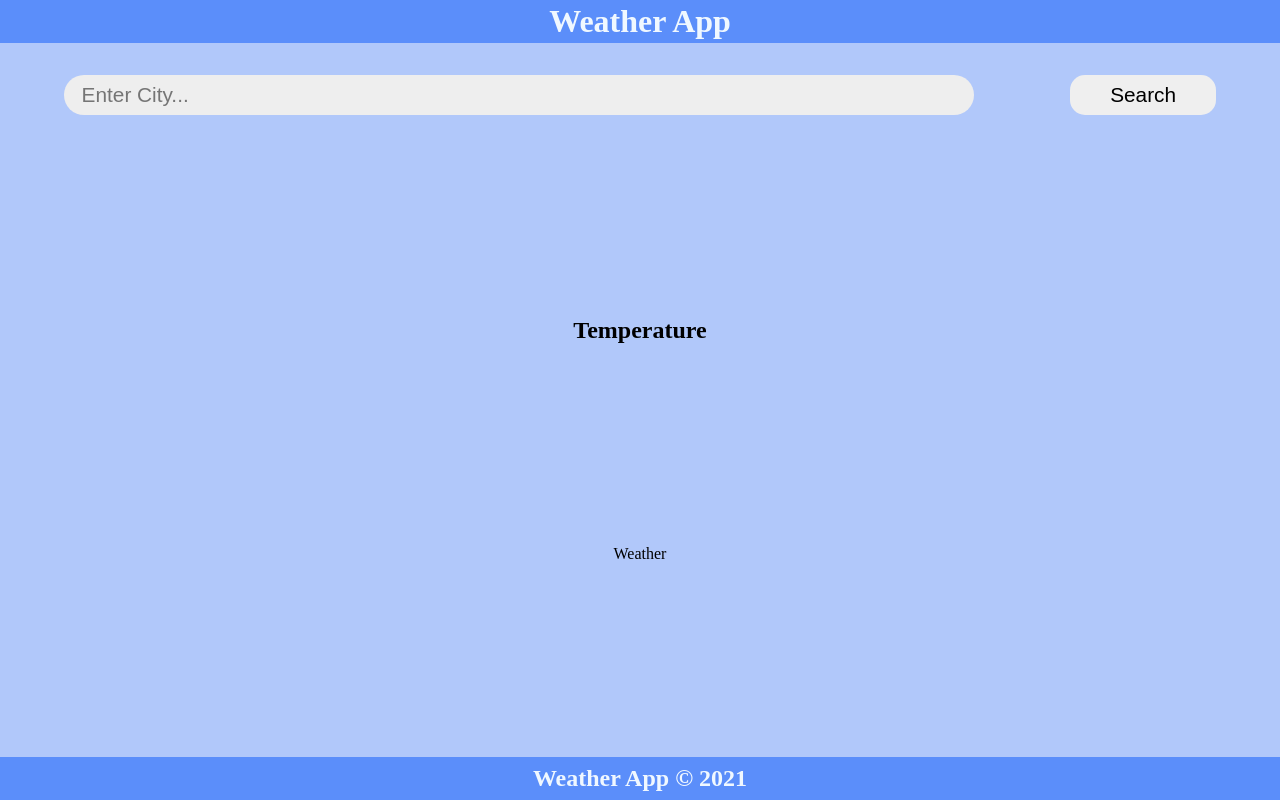
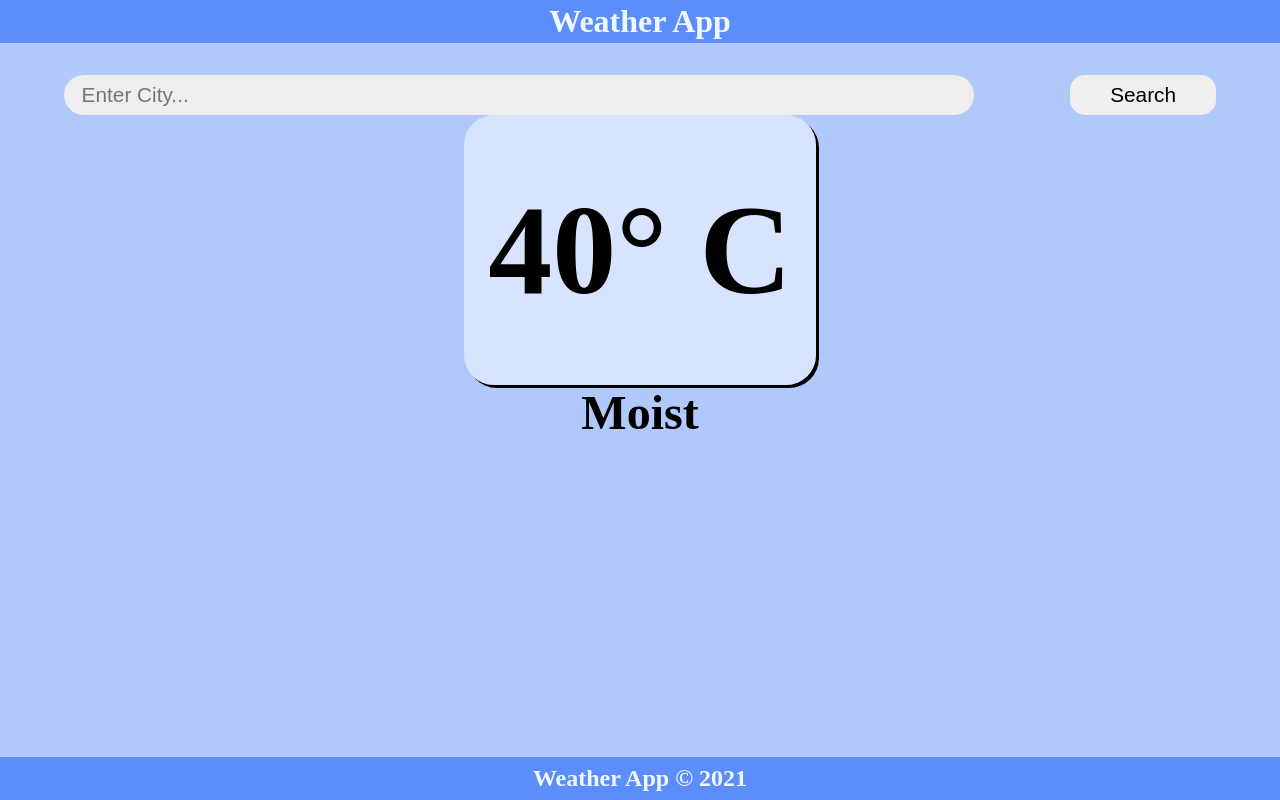
Before and after one commit to Shivender-Kun/weather-project, a React (Create React App) app: page / in a window 1280 px wide. Built offline with nearby package versions, Linux system fonts and the light colour scheme; no server answers.

Commit message:
added fetchWeather, fetchCoords, geolocation funcs

```diff
--- a/package.json
+++ b/package.json
@@ -7,6 +7,8 @@
     "@testing-library/jest-dom": "^5.14.1",
     "@testing-library/react": "^11.2.7",
     "@testing-library/user-event": "^12.8.3",
+    "axios": "^0.21.1",
+    "dotenv": "^10.0.0",
     "react": "^17.0.2",
     "react-dom": "^17.0.2",
     "react-redux": "^7.2.4",
--- a/src/App.css
+++ b/src/App.css
@@ -55,6 +55,22 @@ body {
   background-color: rgb(91, 142, 250);
 }
 
+.current-weather {
+  width: 22rem;
+  height: 17rem;
+  border-radius: 30px;
+  box-shadow: 3px 3px;
+  background-color: rgba(255, 255, 255, 0.493);
+}
+
+#current-temp {
+  font-size: 8rem;
+}
+
+#current-condition {
+  font-size: 3rem;
+}
+
 header,
 footer {
   flex: 1;
@@ -82,3 +98,7 @@ footer {
   width: 100%;
   height: 100%;
 }
+
+.full-w-half-h {
+  height: 50%;
+}
--- a/src/App.js
+++ b/src/App.js
@@ -1,6 +1,29 @@
 import "./App.css";
-import { Header, Footer, Main } from "./Components/index";
+import React, { useState, useEffect } from "react";
+import {
+  Header,
+  Footer,
+  Main,
+  fetchWeather,
+  geolocation,
+} from "./Components/index";
+
 function App() {
+  const [lat, setlat] = useState(null);
+  const [lon, setlon] = useState(null);
+
+  function success(pos) {
+    setlat(pos.coords.latitude);
+    setlon(pos.coords.longitude);
+    console.log(pos);
+    return;
+  }
+
+  useEffect(() => {
+    geolocation(success);
+    fetchWeather(lat, lon);
+  }, [lat, lon]);
+
   return (
     <div className="App flex-col">
       <Header />
--- a/src/Components/UI/SubComponents/CurrentWeather.js
+++ b/src/Components/UI/SubComponents/CurrentWeather.js
@@ -2,9 +2,11 @@ import React from "react";
 
 function CurrentWeather() {
   return (
-    <div className="Current flex-col full-w-h">
-      <h2>Temperature</h2>
-      <p>Weather</p>
+    <div className="container flex-col full-w-half-h">
+      <div className="current-weather flex-col">
+        <h2 id="current-temp">40° C</h2>
+      </div>
+      <h3 id="current-condition">Moist</h3>
     </div>
   );
 }
--- /dev/null
+++ b/src/Components/functions/fetchCoords.js
@@ -0,0 +1,12 @@
+import axios from "axios";
+
+const url = "https://api.openweathermap.org/geo/1.0/direct?q=";
+
+async function fetchCoords(city) {
+  const loc = await axios.get(
+    `${url}${city}&appid=${process.env.REACT_APP_WEATHER_API}&limit=1`
+  );
+  return { lat: loc.lat, lon: loc.lon };
+}
+
+export default fetchCoords;
--- /dev/null
+++ b/src/Components/functions/fetchWeather.js
@@ -0,0 +1,14 @@
+import axios from "axios";
+
+const url =
+  "https://api.openweathermap.org/data/2.5/onecall?exclude=hourly,minutely&units=metric";
+
+const fetchWeather = async (lat, lon) => {
+  const result = await axios.get(
+    `${url}&lat=${lat}&lon=${lon}&appid=${process.env.REACT_APP_WEATHER_API}`
+  );
+  console.log(result.data);
+  return result;
+};
+
+export default fetchWeather;
--- /dev/null
+++ b/src/Components/functions/geolocation.js
@@ -0,0 +1,33 @@
+const options = {
+  enableHighAccuracy: true,
+  timeout: 5000,
+  maximumAge: 0,
+};
+
+function errors() {
+  alert("Location request denied...");
+}
+
+function geolocation(success) {
+  // Check if browser support geolocation
+  if (navigator.geolocation) {
+    // Check for location permission
+    navigator.permissions.query({ name: "geolocation" }).then((result) => {
+      if (result.state === "granted") {
+        //call function if request granted
+        navigator.geolocation.getCurrentPosition(success);
+      } else if (result.state === "prompt") {
+        navigator.geolocation.getCurrentPosition(success, errors, options);
+      } else if (result.state === "denied") {
+        alert("Location request denied...");
+      }
+      result.onchange = function () {
+        console.log(result.state);
+      };
+    });
+  } else {
+    alert("Sorry Not available!");
+  }
+}
+
+export default geolocation;
--- a/src/Components/index.js
+++ b/src/Components/index.js
@@ -1,5 +1,9 @@
+import Main from "./UI/Main";
 import Header from "./UI/Header";
 import Footer from "./UI/Footer";
-import Main from "./UI/Main";
 
-export { Header, Footer, Main };
+import geolocation from "./functions/geolocation";
+import fetchCoords from "./functions/fetchCoords";
+import fetchWeather from "./functions/fetchWeather";
+
+export { Header, Footer, Main, fetchWeather, geolocation, fetchCoords };
```
Also changed, not shown: 2 other files (tests, documents, lock files or other folders).
